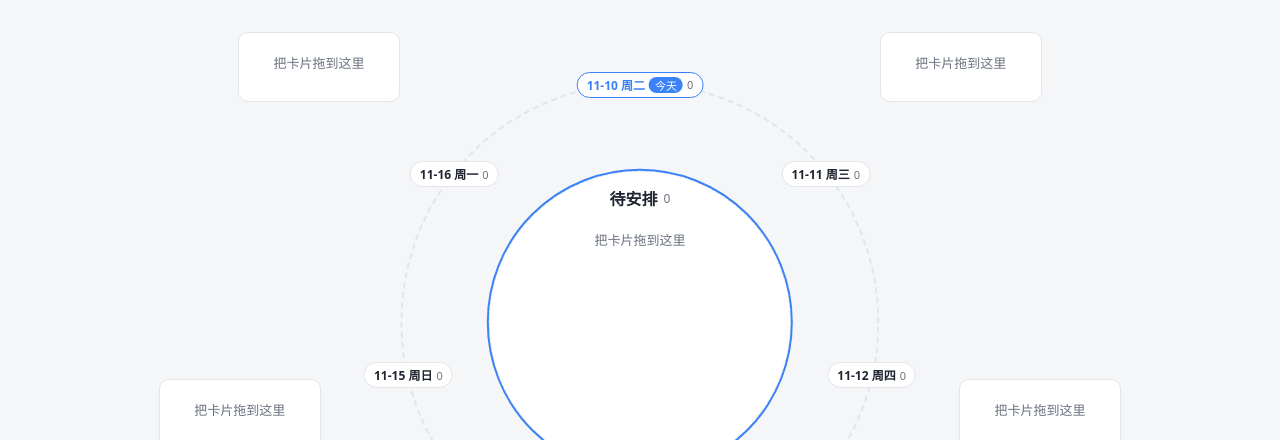
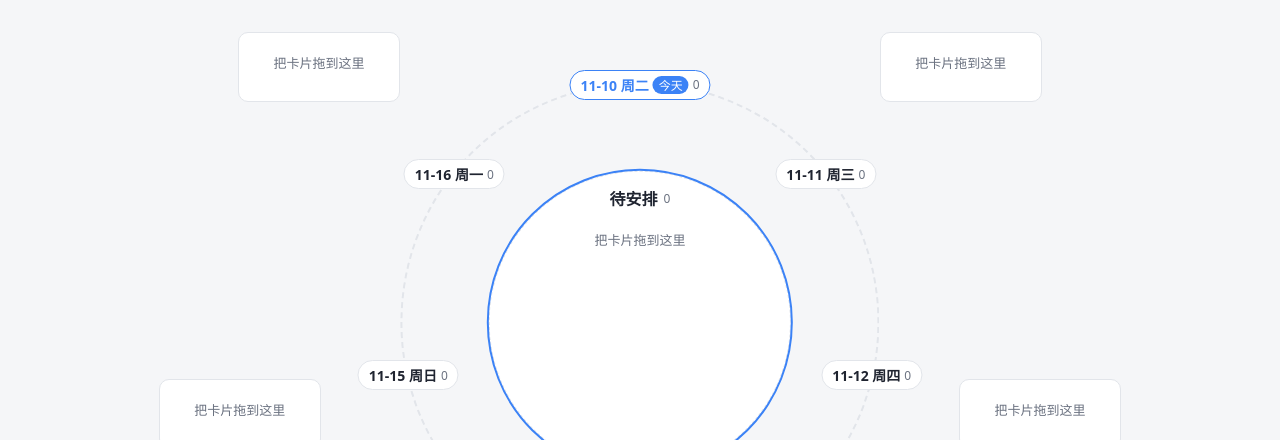
Before and after one commit to ice-lemon41/schedule-board, a React (Vite) app: page / in a window 1280 px wide. Shown: the part 359-799 px from the top of the page. Built offline with nearby package versions, Linux system fonts and the light colour scheme.

Commit message:
时间轴环日期标签字体加大:12px 到 14px,徽标与计数同步微调

```diff
--- a/src/index.css
+++ b/src/index.css
@@ -174,9 +174,9 @@ button:disabled {
   display: inline-flex;
   align-items: center;
   gap: 4px;
-  padding: 3px 9px;
+  padding: 4px 10px;
   border-radius: 999px;
-  font-size: 12px;
+  font-size: 14px;
   font-weight: 600;
   white-space: nowrap;
   z-index: 1;
@@ -192,7 +192,7 @@ button:disabled {
 }
 
 .ring__badge {
-  font-size: 11px;
+  font-size: 12px;
   font-weight: 400;
   color: #fff;
   background: var(--accent);
@@ -201,7 +201,7 @@ button:disabled {
 }
 
 .ring__label .bucket__count {
-  font-size: 11px;
+  font-size: 12px;
 }
 
 /* 事项面板:挂在环的外圈,与同角度的时间轴标签对齐 */
```
